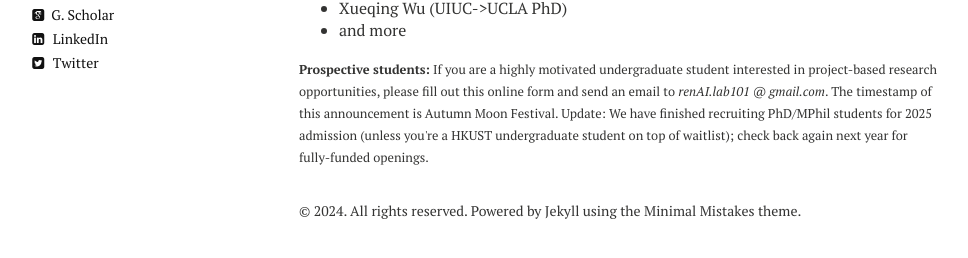
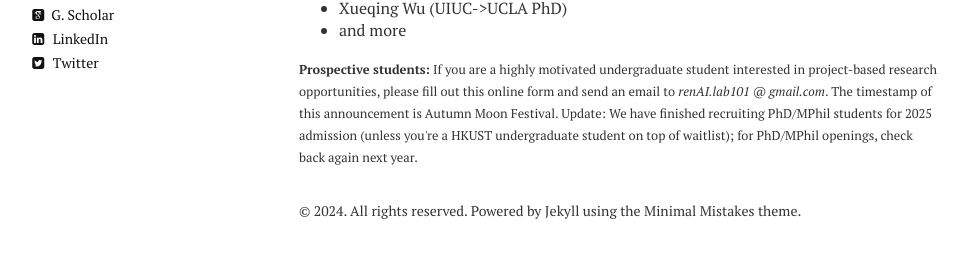
Before and after one commit to mayrfung/mayrfung.github.io, a Jekyll site: the page built from group.md, in a window 1280 px wide. Shown: the part 437-695 px from the top of the page, without its empty margins (21-989 px from the left). Built offline with Jekyll 4.4.1, drawn with Linux system fonts in a browser that asks for light colours; nearby versions of some CDN libraries.

Commit message:
Update group.html

```diff
--- a/_layouts/group.html
+++ b/_layouts/group.html
@@ -58,7 +58,7 @@
   <li>and more</li>
 </ul>
 
-<small><b>Prospective students:</b> If you are a highly motivated undergraduate student interested in project-based research opportunities, please fill out this <a href="https://forms.gle/eAHKCMVuso9n9AqE7" target="_blank">online form</a> and send an email to <i>renAI.lab101 @ gmail.com</i>. The timestamp of this announcement is Autumn Moon Festival. Update: We have finished recruiting PhD/MPhil students for 2025 admission (unless you're a HKUST undergraduate student on top of waitlist); check back again next year for fully-funded openings.</small>
+<small><b>Prospective students:</b> If you are a highly motivated undergraduate student interested in project-based research opportunities, please fill out this <a href="https://forms.gle/eAHKCMVuso9n9AqE7" target="_blank">online form</a> and send an email to <i>renAI.lab101 @ gmail.com</i>. The timestamp of this announcement is Autumn Moon Festival. Update: We have finished recruiting PhD/MPhil students for 2025 admission (unless you're a HKUST undergraduate student on top of waitlist); for PhD/MPhil openings, check back again next year.</small>
 
 </div><!-- /.article-wrap -->
     {% if site.disqus_shortname and page.comments %}
```
